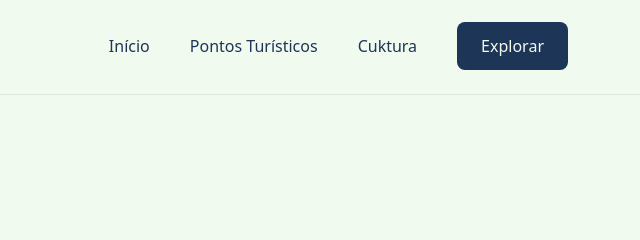
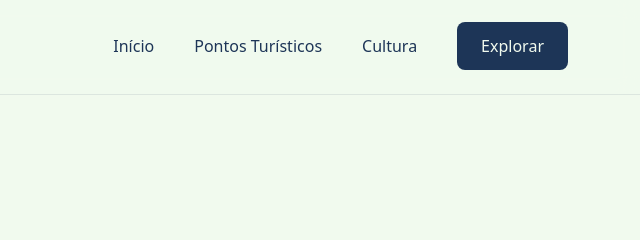
Before and after one commit to DiegoSilva017/Islandia-web, a plain HTML site: page pages/Historia/index.html in a window 1280 px wide. Shown: the top 240 px of the page, 640-1280 px from the left. Drawn offline with Linux system fonts and the light colour scheme.

Commit message:
salvando antes do pull

```diff
--- a/pages/Historia/index.html
+++ b/pages/Historia/index.html
@@ -16,7 +16,7 @@
                 <ul>
                     <li><a href="index.html">Início</a></li>
                     <li><a href="../Pontos/index.html">Pontos Turísticos</a></li>
-                    <li><a href="#">Cuktura</a></li>
+                    <li><a href="#">Cultura</a></li>
                     <li><a href="#" class="botao-nav">Explorar</a></li>
                 </ul>
             </nav>
```
